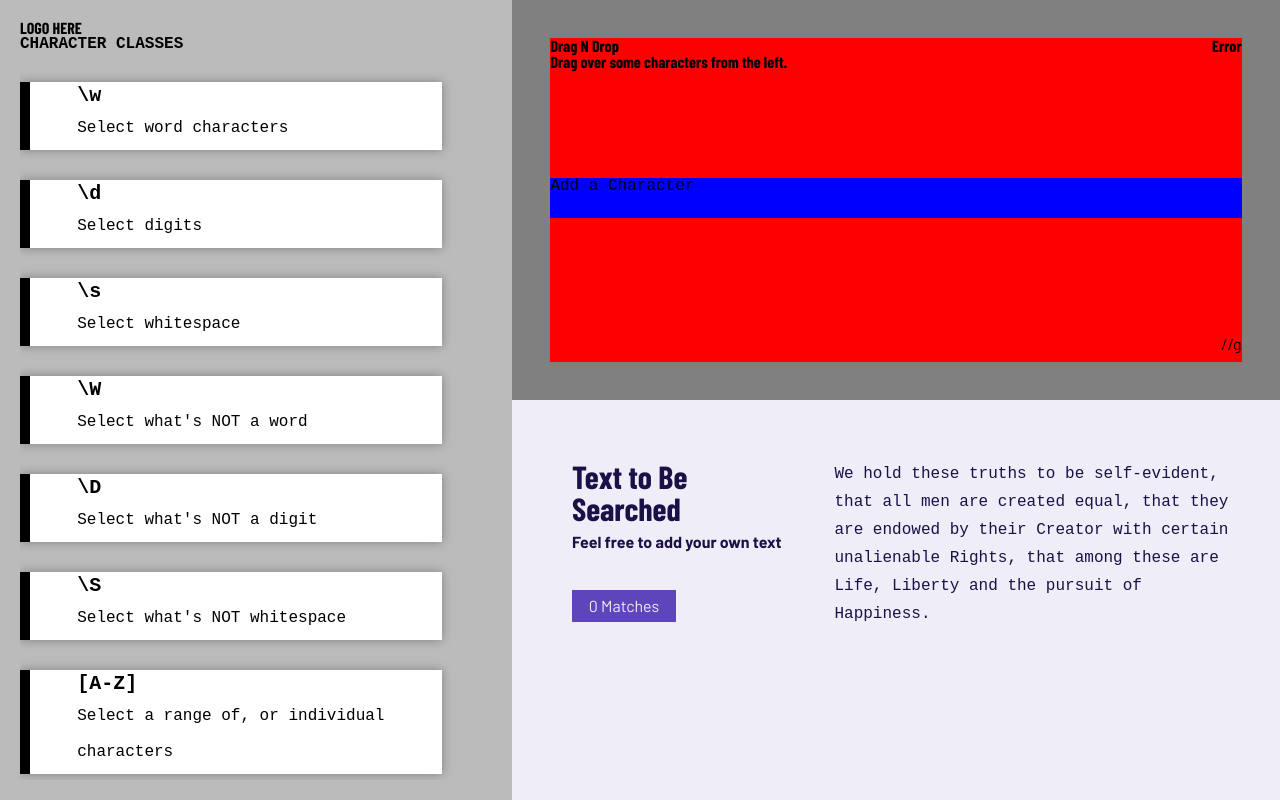
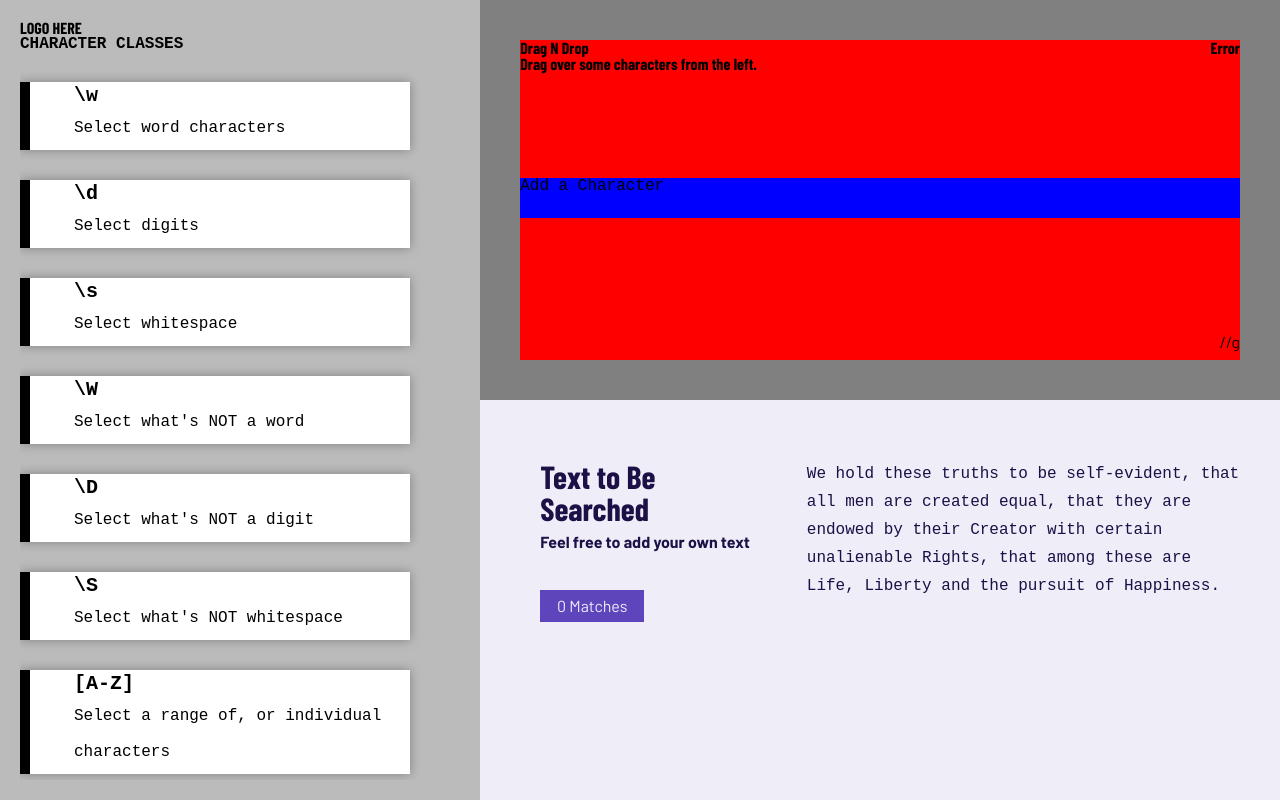
Before and after one commit to scratch-for-regex/main, a React (Create React App) app in the folder scratch/: page / in a window 1280 px wide. Built offline with nearby package versions, Linux system fonts and the light colour scheme; a web font is replaced by a local one; what redux-promise-middleware would draw is missing.

Commit message:
Modified width.

```diff
--- a/scratch/src/App.scss
+++ b/scratch/src/App.scss
@@ -9,7 +9,7 @@ body {
     display: flex;
 
     .main-content {
-        width: 60%;
+        width: 67%;
         display: flex;
         flex-flow: column;
         justify-content: space-evenly;
```
